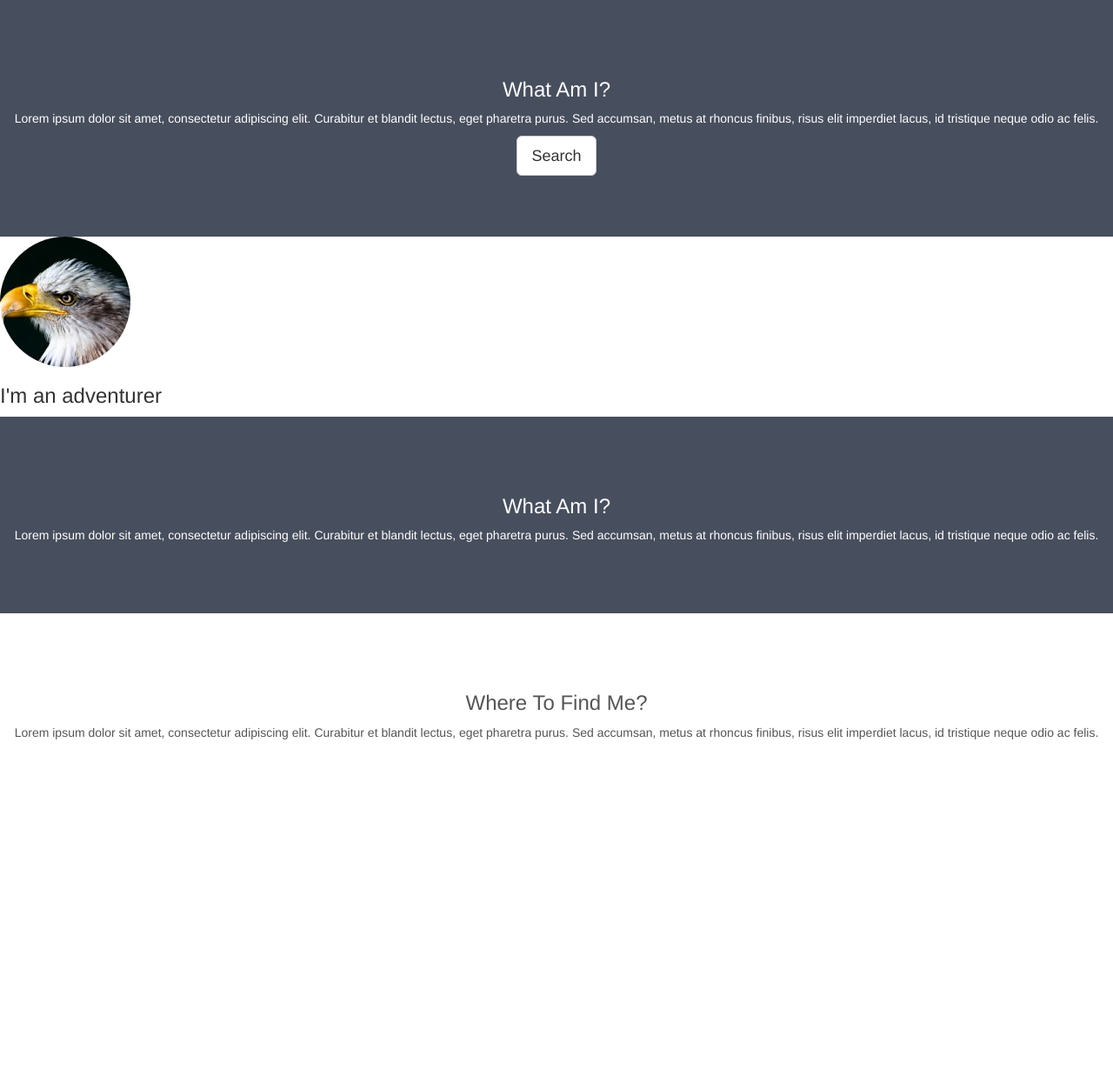
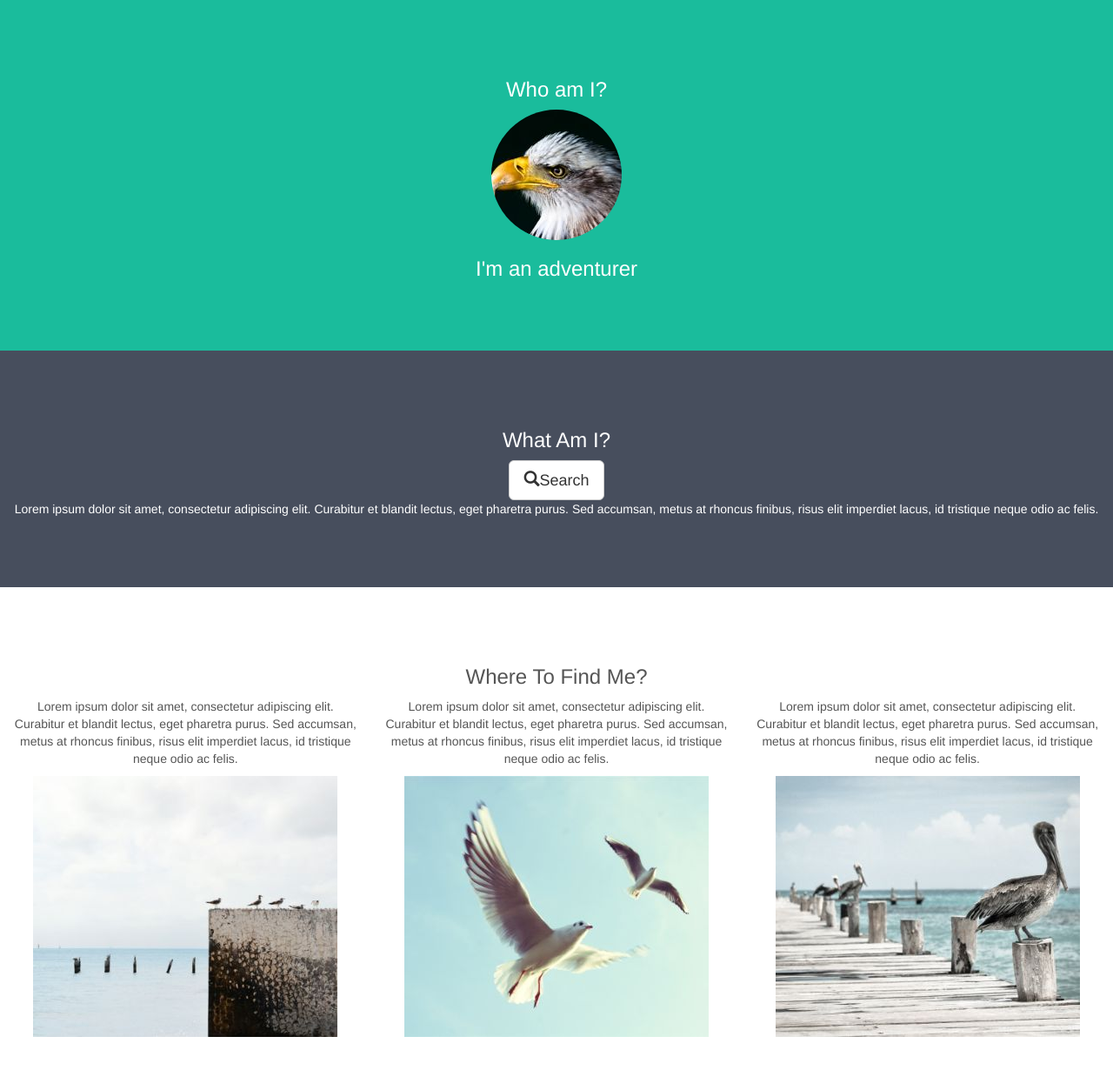
Before and after one commit to fernando-monteiro-duarte/simply-me-v1, a plain HTML site: page index.html in a window 1280 px wide. Shown: the whole page at 87% size. Before the commit the page ends 932 px from the top, so only its background shows below. Drawn offline with nearby package versions, Linux system fonts and the light colour scheme.

Commit message:
modify the third container (add grid)

```diff
--- a/index.html
+++ b/index.html
@@ -8,6 +8,7 @@
   <script src="https://ajax.googleapis.com/ajax/libs/jquery/3.5.1/jquery.min.js"></script>
   <script src="https://maxcdn.bootstrapcdn.com/bootstrap/3.4.1/js/bootstrap.min.js"></script>
   <style>
+
       .container-fluid {
         padding-top: 70px;
         padding-bottom: 70px;
@@ -32,32 +33,52 @@
 
 <body>
 
-    <div class="container-fluid bg-2 text-center">
-        <h3>What Am I?</h3>
-        <p>Lorem ipsum dolor sit amet, consectetur adipiscing elit.
-             Curabitur et blandit lectus, eget pharetra purus.
-              Sed accumsan, metus at rhoncus finibus, risus elit imperdiet lacus,
-               id tristique neque odio ac felis.</p>
-        <a href="#" class="btn btn-default btn-lg">Search</a>
-      </div>
+    <div class="container-fluid bg-1 text-center">
+        <h3 class="margin">Who am I?</h3>
       <img src="bird.jpg" class="img-circle" alt="Bird">
       <h3>I'm an adventurer</h3>
     </div>
 
     <div class="container-fluid bg-2 text-center">
-      <h3>What Am I?</h3>
+          <h3 class="margin">What Am I?</h3>
+             <a href="#" class="btn btn-default btn-lg">
+             <span class="glyphicon glyphicon-search"></span>Search
+            </a>
               <p>Lorem ipsum dolor sit amet, consectetur adipiscing elit.
                   Curabitur et blandit lectus, eget pharetra purus.
                   Sed accumsan, metus at rhoncus finibus, risus elit imperdiet lacus,
-            id tristique neque odio ac felis.</p>
+                  id tristique neque odio ac felis.
+                </p>
     </div>
 
     <div class="container-fluid bg-3 text-center">
-      <h3>Where To Find Me?</h3>
+      <h3 class="margin">Where To Find Me?</h3>
+      <div class="row">
+        <div class="col-sm-4">
             <p>Lorem ipsum dolor sit amet, consectetur adipiscing elit.
                 Curabitur et blandit lectus, eget pharetra purus.
                 Sed accumsan, metus at rhoncus finibus, risus elit imperdiet lacus,
-             id tristique neque odio ac felis.</p>
+                id tristique neque odio ac felis.
+              </p>
+          <img src="birds1.jpg" alt="Image">
+        </div>
+        <div class="col-sm-4">
+            <p>Lorem ipsum dolor sit amet, consectetur adipiscing elit.
+                Curabitur et blandit lectus, eget pharetra purus.
+                Sed accumsan, metus at rhoncus finibus, risus elit imperdiet lacus,
+                id tristique neque odio ac felis.
+              </p>
+          <img src="birds2.jpg" alt="Image">
+        </div>
+        <div class="col-sm-4">
+            <p>Lorem ipsum dolor sit amet, consectetur adipiscing elit.
+                Curabitur et blandit lectus, eget pharetra purus.
+                Sed accumsan, metus at rhoncus finibus, risus elit imperdiet lacus,
+                id tristique neque odio ac felis.
+              </p>
+          <img src="birds3.jpg" alt="Image">
+        </div>
+      </div>
     </div>
 
     </body>
```
Also changed, not shown: birds1.jpg (added), birds2.jpg (added), birds3.jpg (added). Lines whose indentation alone changed are shown as unchanged.
